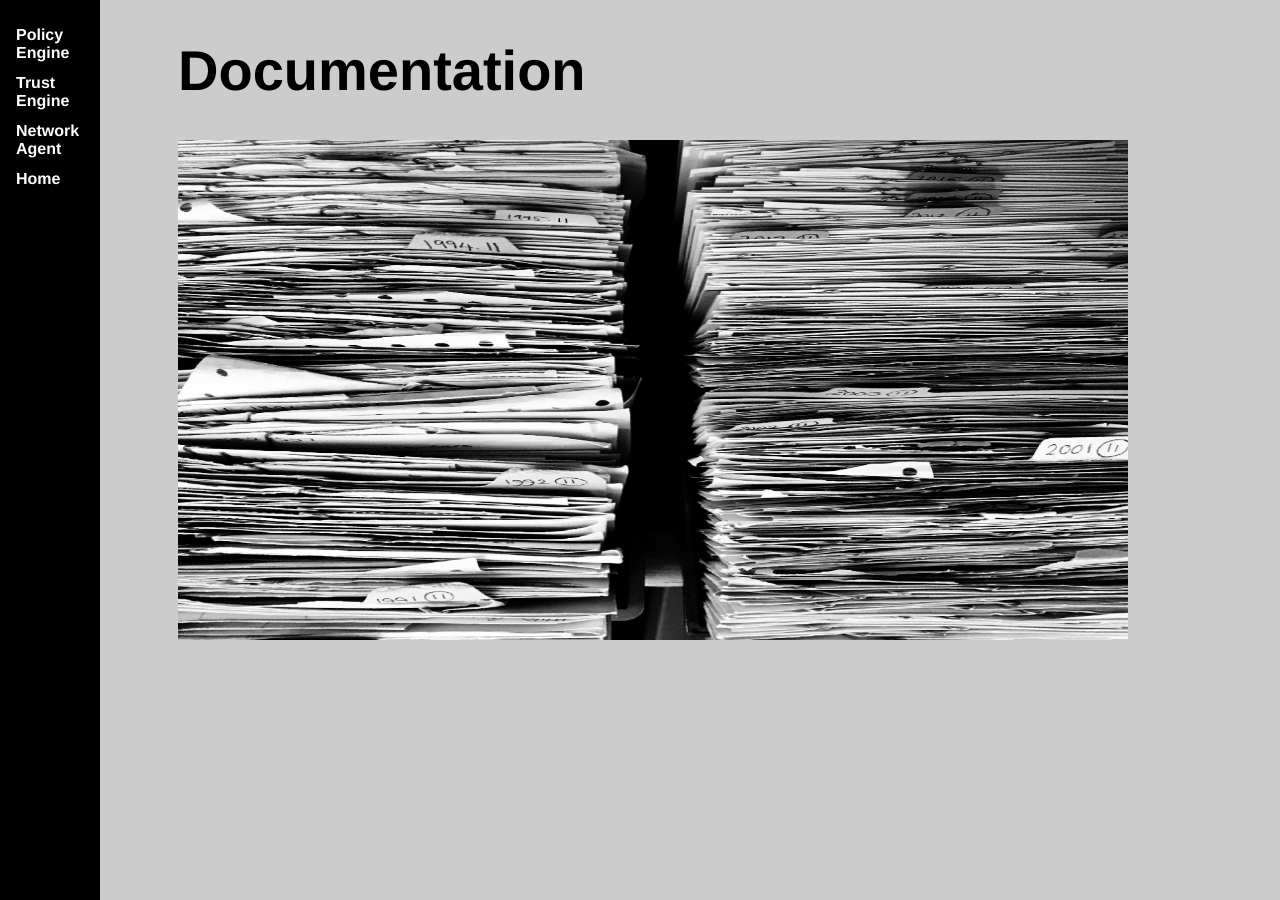
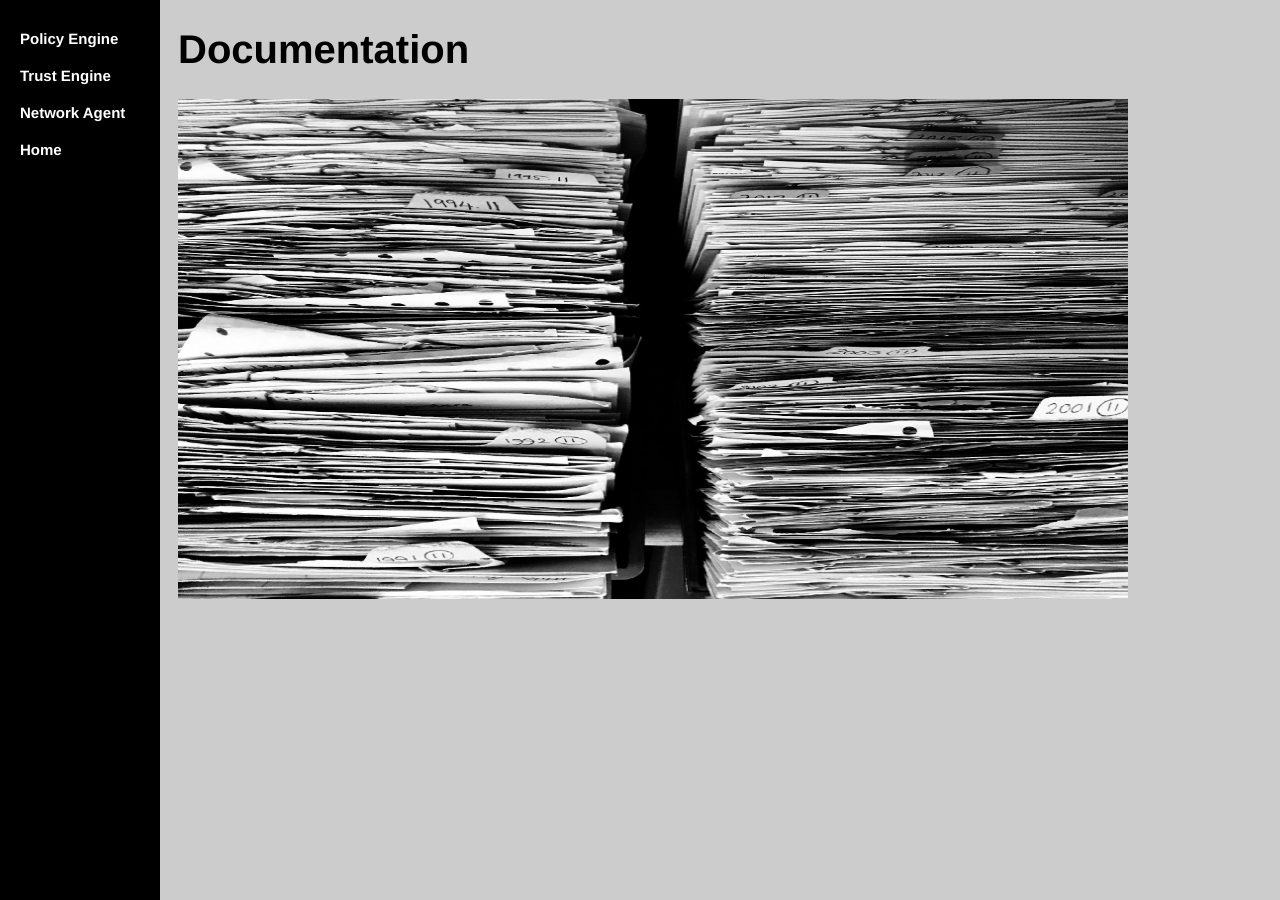
Before and after one commit to WWUZeroTrust/WWUZeroTrust.github.io, a Jekyll site: the page Documentation/index.html, which Jekyll copies as it is, in a window 1280 px wide. Built offline with Jekyll 4.4.1, drawn with Linux system fonts in a browser that asks for light colours.

Commit message:
Update index.html

```diff
--- a/Documentation/index.html
+++ b/Documentation/index.html
@@ -12,7 +12,7 @@
   font-family:'Helvetica', 'Arial', 'Sans-Serif';
   font-weight: bold;
   height: 100%;
-  width: 100px;
+  width: 160px;
   position: fixed;
   z-index: 1;
   top: 0;
@@ -20,13 +20,16 @@
   background-color: black;
   overflow-x: hidden;
   padding-top: 20px;
+  font-size: 15px;
 }
 
 .sidenav a {
-  padding: 6px 8px 6px 16px;
+  padding: 10px 12px 10px 20px;
   text-decoration: none;
   color: white;
   display: block;
+  font-weight: bold;
+  width: 100%;
 }
 
 .sidenav a:hover {
@@ -35,13 +38,13 @@
 
 .main {
   margin-left: 160px; /* Same as the width of the sidenav */
-  font-size: 28px; /* Increased text to enable scrolling */
+  font-size: 20px; /* Increased text to enable scrolling */
   padding: 0px 10px;
 }
 
 @media screen and (max-height: 450px) {
   .sidenav {padding-top: 15px;}
-  .sidenav a {font-size: 18px;}
+  .sidenav a {font-size: 15px;}
 }
 h1 {
     font-family:'Helvetica', 'Arial', 'Sans-Serif';
```
